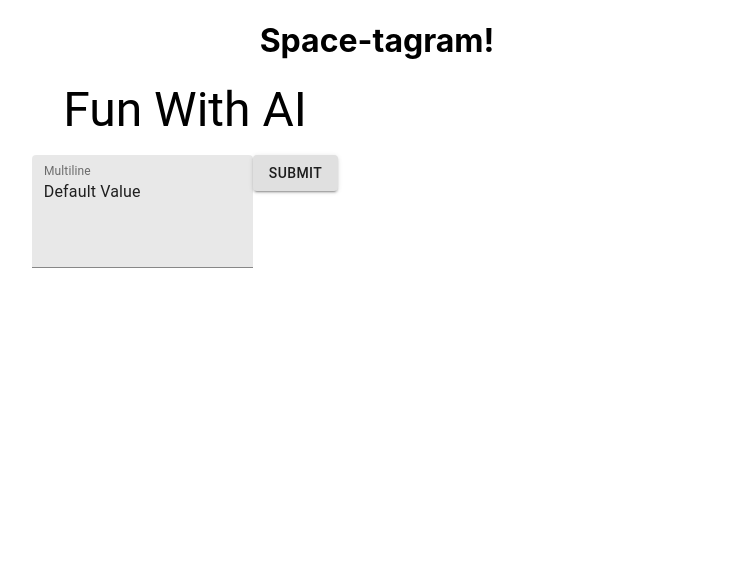
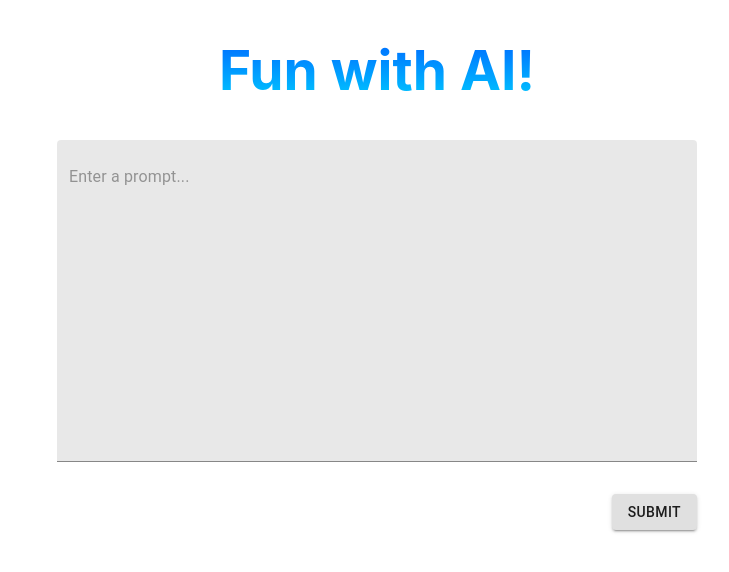
Before and after one commit to saifaldin14/Shopify-Fall-2022, a React (Create React App) app: page / in a window 1280 px wide. Shown: the top 572 px of the page, without its empty margins (263-992 px from the left). Built offline with nearby package versions, Linux system fonts and the light colour scheme; no server answers.

Commit message:
Input UI

```diff
--- a/src/App.css
+++ b/src/App.css
@@ -1,38 +1,7 @@
-.App {
+h1 {
   text-align: center;
+  font-size: 55px;
+  background: -webkit-linear-gradient(#0066ff, #00ccff);
+  -webkit-background-clip: text;
+  -webkit-text-fill-color: transparent;
 }
-
-.App-logo {
-  height: 40vmin;
-  pointer-events: none;
-}
-
-@media (prefers-reduced-motion: no-preference) {
-  .App-logo {
-    animation: App-logo-spin infinite 20s linear;
-  }
-}
-
-.App-header {
-  background-color: #282c34;
-  min-height: 100vh;
-  display: flex;
-  flex-direction: column;
-  align-items: center;
-  justify-content: center;
-  font-size: calc(10px + 2vmin);
-  color: white;
-}
-
-.App-link {
-  color: #61dafb;
-}
-
-@keyframes App-logo-spin {
-  from {
-    transform: rotate(0deg);
-  }
-  to {
-    transform: rotate(360deg);
-  }
-}
--- a/src/App.js
+++ b/src/App.js
@@ -28,7 +28,7 @@ const App = (props) => {
 
   return (
     <div className="App">
-      <h1>Space-tagram!</h1>
+      <h1>Fun with AI!</h1>
       {!props.isLoading ? (
         <>
           <InputComponent onPostGPTData={onPostGPTData} />
--- a/src/components/InputComponent/index.js
+++ b/src/components/InputComponent/index.js
@@ -1,13 +1,10 @@
 import React, { useState, useEffect } from "react";
-import { Button, TextField, Typography } from "@material-ui/core";
-import FavoriteIcon from "@material-ui/icons/Favorite";
-import ExpandMoreIcon from "@material-ui/icons/ExpandMore";
-import ShareIcon from "@material-ui/icons/Share";
-import MoreVertIcon from "@material-ui/icons/MoreVert";
+import { Box, Button, TextField } from "@material-ui/core";
 import { useStyles } from "./styles";
 
 const InputComponent = (props) => {
   const classes = useStyles();
+  const [text, setText] = useState("");
 
   /**
    * Function to call the function that will dispatch
@@ -15,7 +12,7 @@ const InputComponent = (props) => {
    */
   const handleUpdateData = () => {
     const data = {
-      prompt: "Write a poem about a dog wearing skis",
+      prompt: text,
       temperature: 0.5,
       max_tokens: 64,
       top_p: 1.0,
@@ -27,20 +24,21 @@ const InputComponent = (props) => {
 
   return (
     <div className={classes.root}>
-      <Typography variant="h3" gutterBottom component="div">
-        Fun With AI
-      </Typography>
       <TextField
         id="filled-multiline-static"
-        label="Multiline"
         multiline
-        minRows={4}
-        defaultValue="Default Value"
+        minRows={15}
+        placeholder="Enter a prompt..."
         variant="filled"
+        className={classes.input}
+        value={text}
+        onChange={(e) => setText(e.target.value)}
       />
-      <Button variant="contained" onClick={handleUpdateData}>
-        Submit
-      </Button>
+      <div className={classes.buttonContainer}>
+        <Button variant="contained" onClick={handleUpdateData}>
+          Submit
+        </Button>
+      </div>
     </div>
   );
 };
--- a/src/components/InputComponent/styles.js
+++ b/src/components/InputComponent/styles.js
@@ -3,18 +3,21 @@ import { red, grey } from "@material-ui/core/colors";
 
 export const useStyles = makeStyles((theme) => ({
   root: {
-    width: "70%",
+    width: "100%",
+    display: "flex",
+    flexDirection: "column",
+    justifyContent: "center",
+    alignItems: "center",
+  },
+  input: {
+    width: "50%",
     marginBottom: "2rem",
   },
-  header: {
-    background: "-webkit-linear-gradient(#0066ff, #00ccff)",
-    WebkitBackgroundClip: "text",
-    WebkitTextFillColor: "transparent",
-    margin: "0",
-  },
-  media: {
-    height: 0,
-    paddingTop: "56.25%", // 16:9
+  buttonContainer: {
+    display: "flex",
+    width: "50%",
+    justifyContent: "flex-end",
+    alignItems: "flex-end",
   },
   expand: {
     transform: "rotate(0deg)",
```
